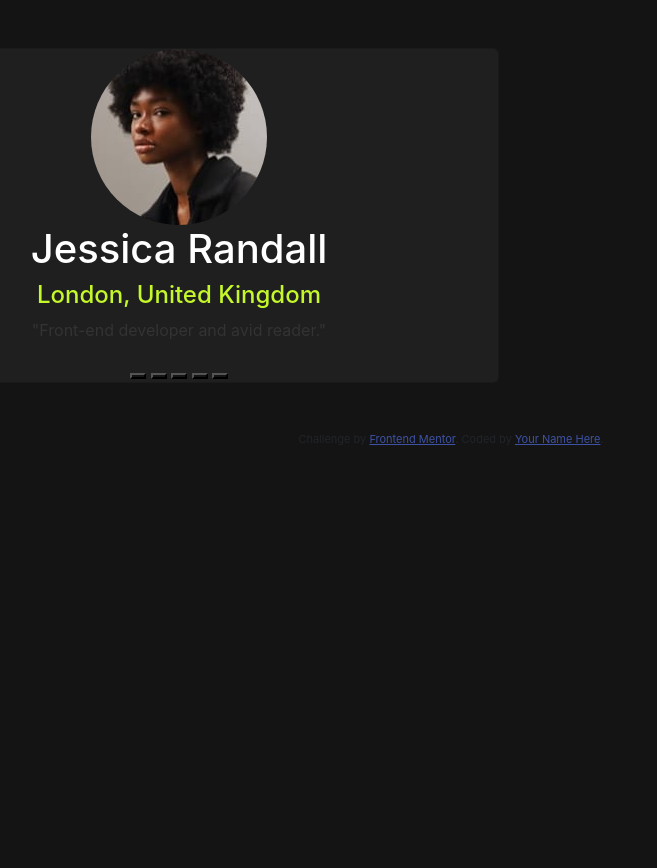
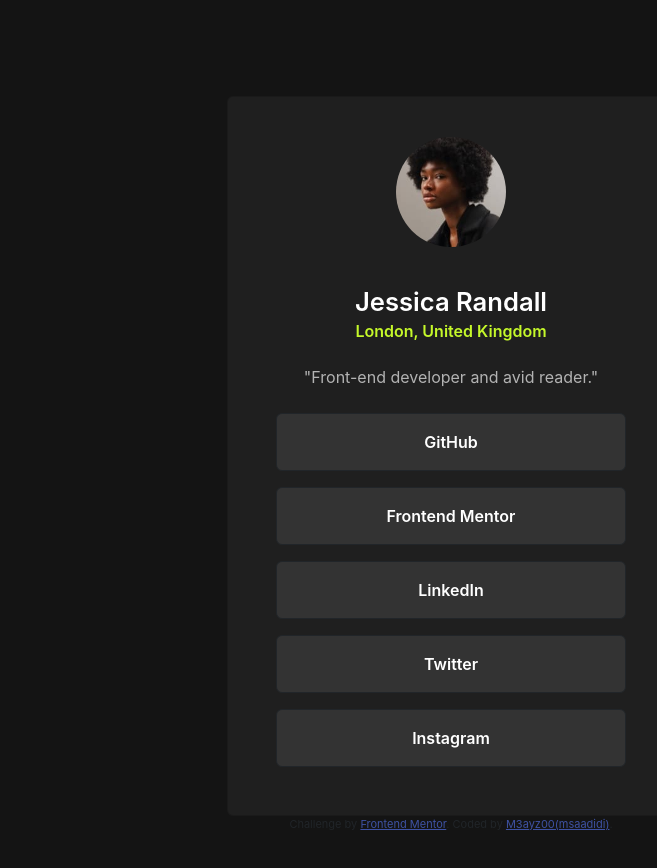
Before and after one commit to M3ayz00/Front-End-Mentor-Challenges, a plain HTML site: page social-links-profile-main/index.html in a window 1280 px wide. Shown: the whole page, without its empty margins (189-846 px from the left). Before the commit the page ends 800 px from the top, so only its background shows below. Drawn offline with nearby package versions, Linux system fonts and the light colour scheme; a web font is replaced by a local one.

Commit message:
finished chall 2

```diff
--- a/social-links-profile-main/index.html
+++ b/social-links-profile-main/index.html
@@ -17,37 +17,41 @@
       font-style: normal;
     }
     button {
-      color: hsl(0, 0% 100%);
-      background-color: hsl(0, 0%, 8%);
+      font-size: 1rem !important;
+      background-color: hsl(0, 0%, 20%) !important;
+      font-weight: 600 !important;
+      color: hsl(0, 0% 100%) !important;
     }
     .attribution { font-size: 11px; text-align: center; }
     .attribution a { color: hsl(228, 45%, 44%); }
   </style>
   <script src="https://cdn.jsdelivr.net/npm/bootstrap@5.3.3/dist/js/bootstrap.bundle.min.js" integrity="sha384-YvpcrYf0tY3lHB60NNkmXc5s9fDVZLESaAA55NDzOxhy9GkcIdslK1eN7N6jIeHz" crossorigin="anonymous"></script>
 </head>
-<body style="background-color: hsl(0, 0%, 8%); font-family: Inter, sans-serif;">
+<body class=" my-5 py-5 d-flex align-items-center flex-column" style="background-color: hsl(0, 0%, 8%); font-family: Inter, sans-serif;">
 
-  <div class="card text-center m-5" style="width: 40rem; background-color: hsl(0, 0%, 12%);">
-    <div class="">
-      <div>
-        <img class="rounded-circle" src="assets/images/avatar-jessica.jpeg" alt="Jessica Avatar">
+  <div class="card text-center" style="width: 28rem; background-color: hsl(0, 0%, 12%);">
+    <div>
+        <div class="p-3">
+          <img style="width: 110px;" class="rounded-circle m-4" src="assets/images/avatar-jessica.jpeg" alt="Jessica Avatar">
+        </div>
+        <h4 class="card-title" style="color: hsl(0, 0%, 100%); font-size: 1.6rem; font-weight: 600;">Jessica Randall</h5>
+        <h5 class="card-subtitle" style="color: hsl(75, 94%, 57%); font-size: 1rem; font-weight: 600;">London, United Kingdom</h6>
+      <div class="container my-4">
+        <p style="color: hsl(0, 0%, 70%);">"Front-end developer and avid reader."</p>
       </div>
-      <h1 style="color: hsl(0, 0%, 100%);">Jessica Randall</h1>
-      <h4 style="color: hsl(75, 94%, 57%)">London, United Kingdom</h4>
-      <p style="color: hsl(0, 0%, 20%);">"Front-end developer and avid reader."</p>
-    </div>
-    <div class="">
-      <a href=""><button type="button" value="GitHub"></button></a>
-      <a href=""><button type="button" value="Frontend Mentor"></button></a>
-      <a href=""><button type="button" value="LinkedIn"></button></a>
-      <a href=""><button type="button" value="Twitter"></button></a>
-      <a href=""><button type="button" value="Instagram"></button></a>
+      <div class="gap-3 mt-2 mb-5 mx-5 d-flex flex-column">
+        <a href=""><button class="btn py-3 px-5 btn-dark w-100" type="button" value="">GitHub</button></a>
+        <a href=""><button class="btn py-3 px-5 btn-dark w-100" type="button" value="">Frontend Mentor</button></a>
+        <a href=""><button class="btn py-3 px-5 btn-dark w-100" type="button" value="">LinkedIn</button></a>
+        <a href=""><button class="btn py-3 px-5 btn-dark w-100" type="button" value="">Twitter</button></a>
+        <a href=""><button class="btn py-3 px-5 btn-dark w-100" type="button" value="">Instagram</button></a>
+      </div>
     </div>
   </div>
 
   <div class="attribution">
     Challenge by <a href="https://www.frontendmentor.io?ref=challenge" target="_blank">Frontend Mentor</a>.
-    Coded by <a href="#">Your Name Here</a>.
+    Coded by <a href="#">M3ayz00(msaadidi)</a>.
   </div>
 </body>
 </html>
```
Also changed, not shown: recipe-page-main/index.html (+1 -1 lines).
